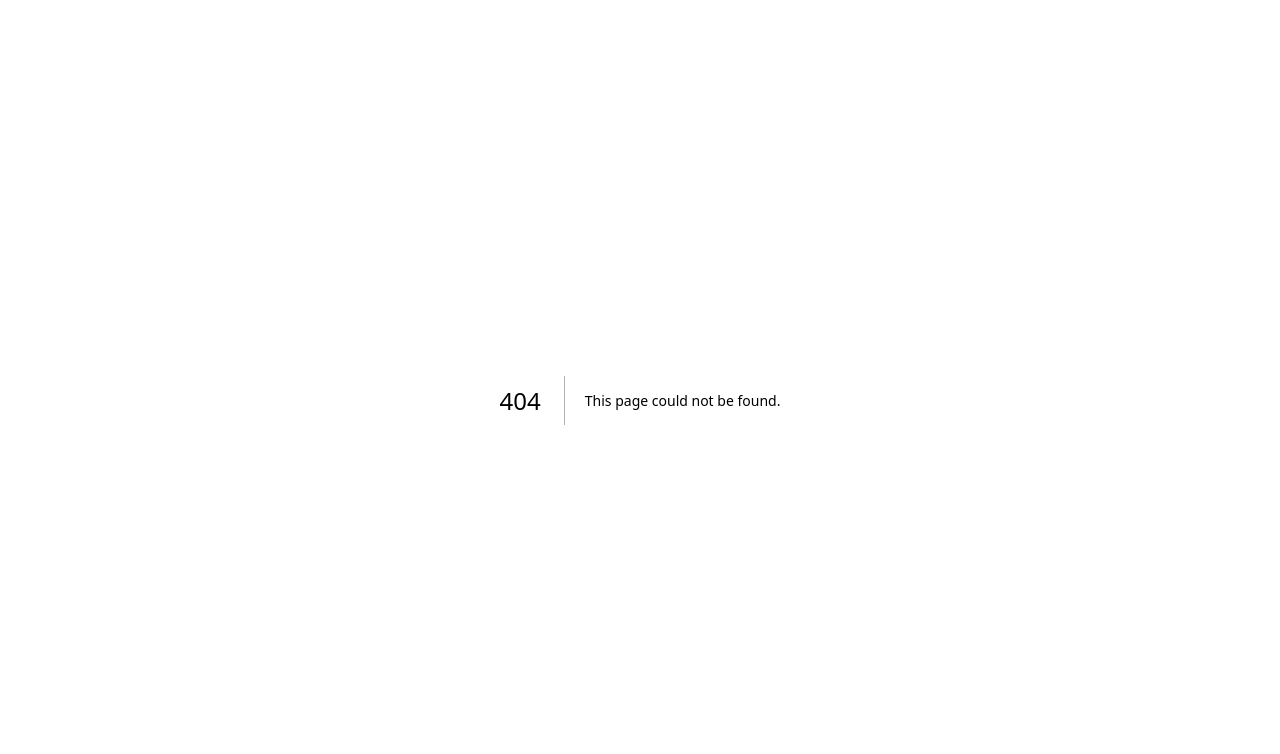
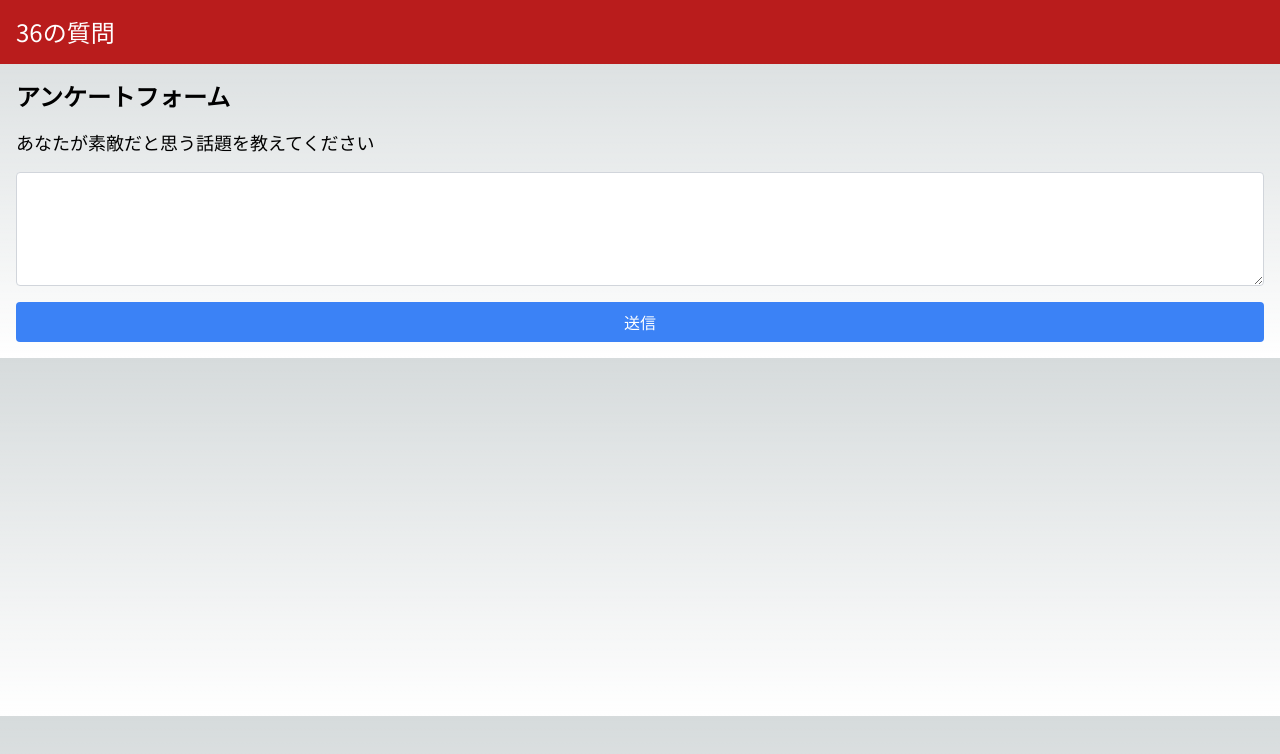
Before and after one commit to kimukimuyuya/36-questions, a Next.js app in the folder my-app/: page /questionnaire in a window 1280 px wide. Before the commit this address had no page. Shown: the top 754 px of the page. Built offline with nearby package versions, Linux system fonts and the light colour scheme.

Commit message:
feat: :sparkles: 簡単なフォーム画面の作成

```diff
--- /dev/null
+++ b/my-app/src/pages/questionnaire/index.tsx
@@ -0,0 +1,48 @@
+import React, { useState } from "react";
+import Header from '../../components/Header';
+
+const Questionnaire = () => {
+  const [response, setResponse] = useState("");
+
+  const handleChange = (e) => {
+    setResponse(e.target.value);
+  };
+
+  const handleSubmit = (e) => {
+    e.preventDefault();
+    // フォームの送信処理をここに追加
+    console.log("Submitted response:", response);
+    alert("ありがとうございます！ご回答が送信されました。");
+    setResponse(""); // フォームをリセット
+  };
+
+  return (
+    <div>
+      <Header />
+      <main className="p-4">
+        <h1 className="text-2xl font-bold mb-4">アンケートフォーム</h1>
+        <form onSubmit={handleSubmit} className="flex flex-col space-y-4">
+          <label htmlFor="response" className="text-lg">
+            あなたが素敵だと思う話題を教えてください
+          </label>
+          <textarea
+            id="response"
+            value={response}
+            onChange={handleChange}
+            rows="4"
+            className="border border-gray-300 p-2 rounded"
+            required
+          />
+          <button
+            type="submit"
+            className="bg-blue-500 text-white py-2 px-4 rounded"
+          >
+            送信
+          </button>
+        </form>
+      </main>
+    </div>
+  );
+};
+
+export default Questionnaire;
```
